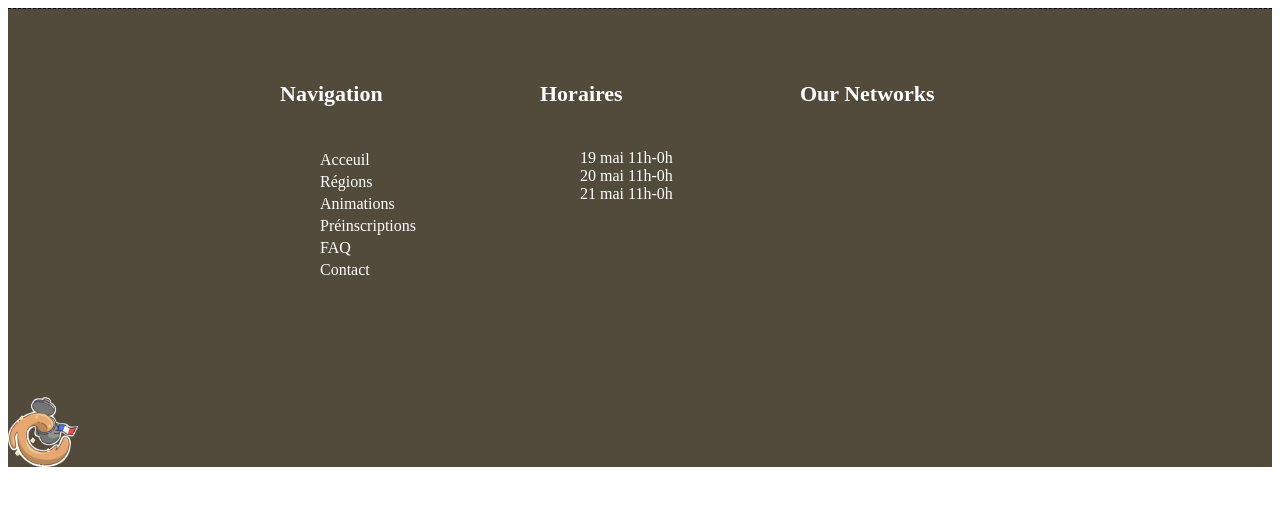
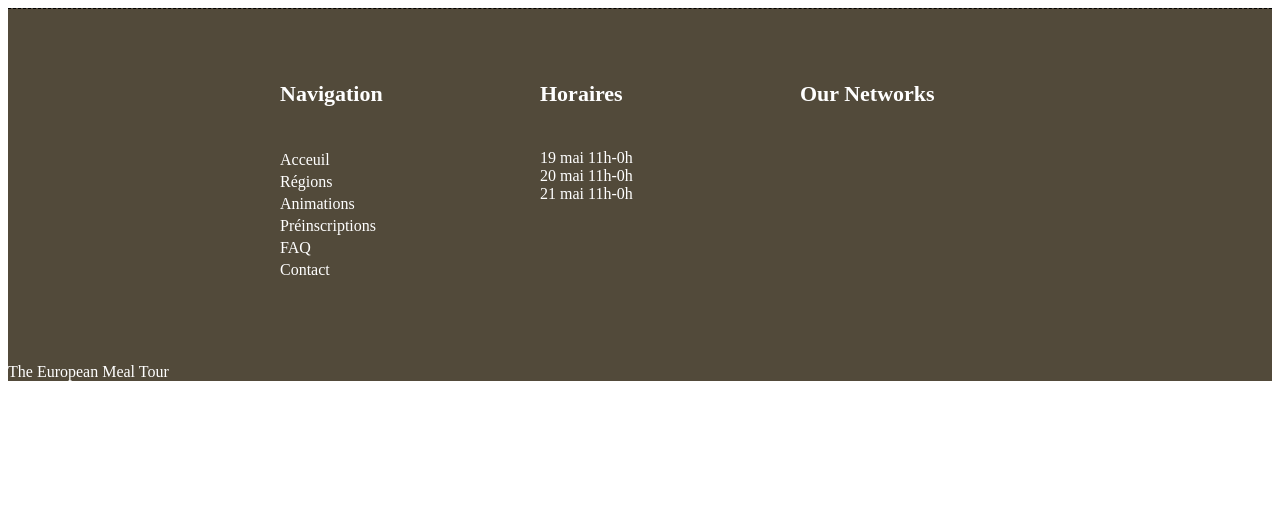
Before and after one commit to LylaCeles/SAE-WebWeek, a PHP site: page /Php/footer.php in a window 1280 px wide. Shown: the top 506 px of the page. Run offline with PHP 8.4, Linux system fonts and the light colour scheme.

Commit message:
Footer finalisé

```diff
--- a/CSS/footer.css
+++ b/CSS/footer.css
@@ -13,7 +13,7 @@ footer {
     justify-content: center;
     align-items: flex-start;
     font-size: 16px;
-    padding: 50px 0 100px;
+    padding: 50px 0 50px;
 }
 
 .bloc {
@@ -41,6 +41,7 @@ footer {
 .schedule-list,
 .media-list {
     list-style-type: none;
+    padding: 0;
 }
 .services-list li {
     padding: 2px 0;
@@ -51,6 +52,11 @@ footer {
 }
 .services-list a:hover {
     color: rgb(3,3,3);
+}
+
+.media-list > li{
+  display: flex;
+  justify-content: space-around;
 }
 
 
--- a/Php/footer.php
+++ b/Php/footer.php
@@ -42,9 +42,8 @@
         </div>
       </div>
 
-        <div id="copyright">
- <img src="./Image/logo/Logo_fond_blanc.png" alt="" width="70" height="70">
-        </div>
+<p>The European Meal Tour</p>
+
 
     </footer>
 
```
